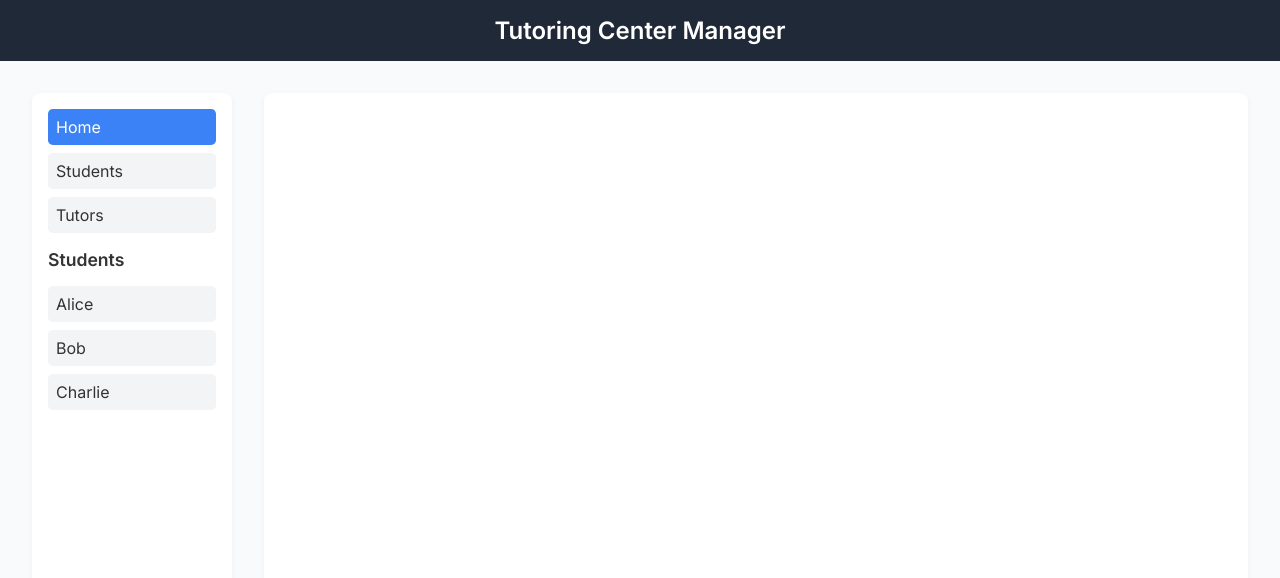
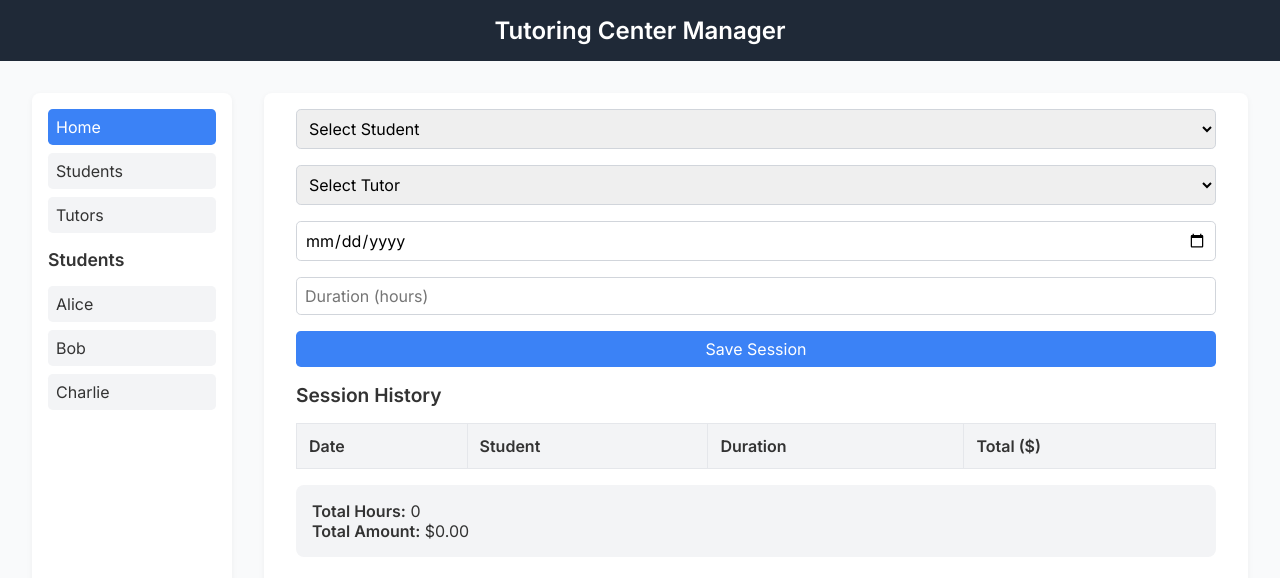
Before and after one commit to yamaksjd/tutor-manager, a plain HTML site: page tutor_manager.html in a window 1280 px wide. Drawn offline with Linux system fonts and the light colour scheme.

Commit message:
adding html

```diff
--- a/tutor_manager.html
+++ b/tutor_manager.html
@@ -42,8 +42,48 @@
 
     <section class="content">
       <div id="home-view" class="view">
-        <!-- Session Form and History (same as before) -->
-        <!-- Keep your form and table here -->
+        <form id="sessionForm">
+          <select name="student" id="student-selection" required>
+            <option value="">Select Student</option>
+            <option value="Alice">Alice</option>
+            <option value="Bob">Bob</option>
+            <option value="Charlie">Charlie</option>
+          </select>
+
+          <select name="tutor" id="tutor-selection" required>
+            <option value="">Select Tutor</option>
+            <option value="Maria">Maria</option>
+            <option value="John">John</option>
+            <option value="Lina">Lina</option>
+          </select>
+
+          <input type="date" name="date" id="date" required />
+          <input type="number" name="duration" id="duration" step="0.25" placeholder="Duration (hours)" required />
+
+          <button type="submit">Save Session</button>
+        </form>
+        <div class="section">
+          <h3>Session History</h3>
+          <table>
+            <thead>
+              <tr>
+                <th>Date</th>
+                <th>Student</th>
+                <th>Duration</th>
+                <th>Total ($)</th>
+              </tr>
+            </thead>
+            <tbody id="sessionTable">
+              <!-- JS will populate rows here -->
+            </tbody>
+          </table>
+
+          <div class="summary">
+            <p><strong>Total Hours:</strong> <span id="totalHours">0</span></p>
+            <p><strong>Total Amount:</strong> $<span id="totalAmount">0.00</span></p>
+          </div>
+        </div>
+      </section>
       </div>
 
       <div id="student-details" class="view hidden">
```
